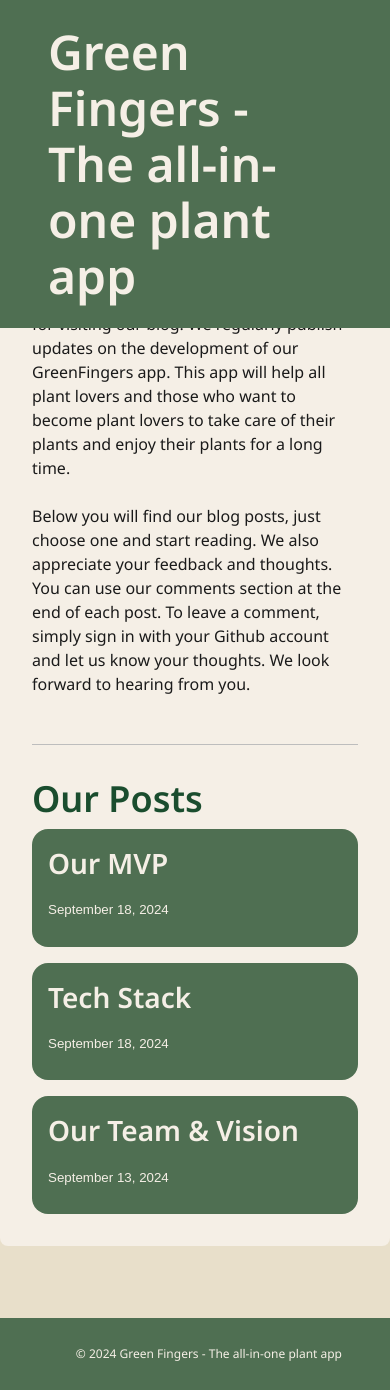
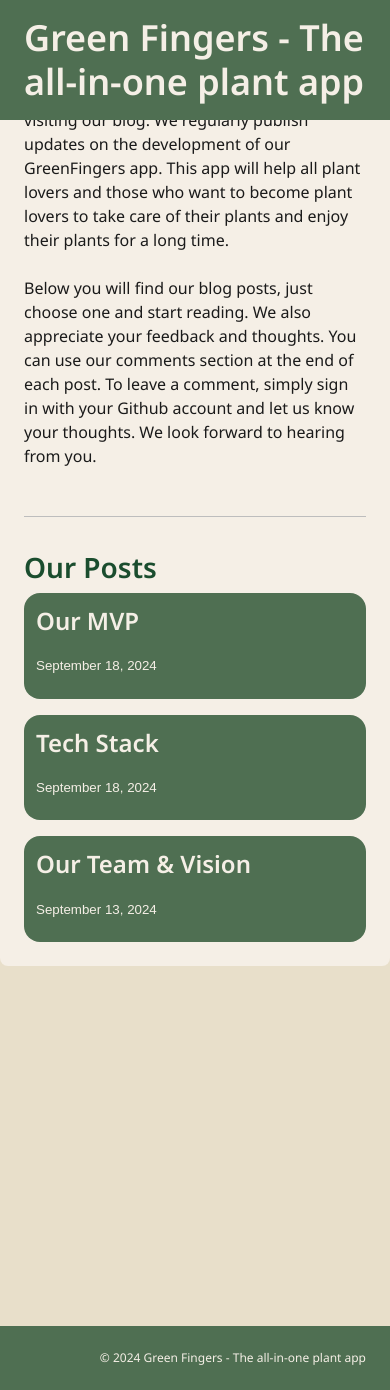
Before and after one commit to Green-Fingers-App/gardeningApp, a Jekyll site: the page built from docs/index.md, in a window 390 px wide and 1390 px high. Built offline with Jekyll 4.4.1, drawn with Linux system fonts in a browser that asks for light colours.

Commit message:
First Mobile responsive layout

```diff
--- a/docs/assets/css/style.css
+++ b/docs/assets/css/style.css
@@ -202,3 +202,46 @@
   font-weight: 400;
   line-height: 16px;
 }
+
+/* Responsive Media Queries for Mobile */
+@media screen and (max-width: 768px) {
+  h1 {
+    font-size: 36px;
+    line-height: 44px;
+  }
+
+  h2 {
+    font-size: 28px;
+    line-height: 36px;
+  }
+
+  h3 {
+    font-size: 24px;
+    line-height: 32px;
+  }
+
+  body {
+    gap: 24px;
+    margin-bottom: 72px;
+  }
+
+  header {
+    padding: 16px 24px;
+    justify-content: space-between;
+  }
+
+  main {
+    margin: 0 24px;
+    padding: 24px;
+  }
+
+  .postButton {
+    flex: 1 1 100%;
+    max-width: 100%;
+    padding: 12px;
+  }
+
+  footer {
+    padding: 12px 24px;
+  }
+}
```
